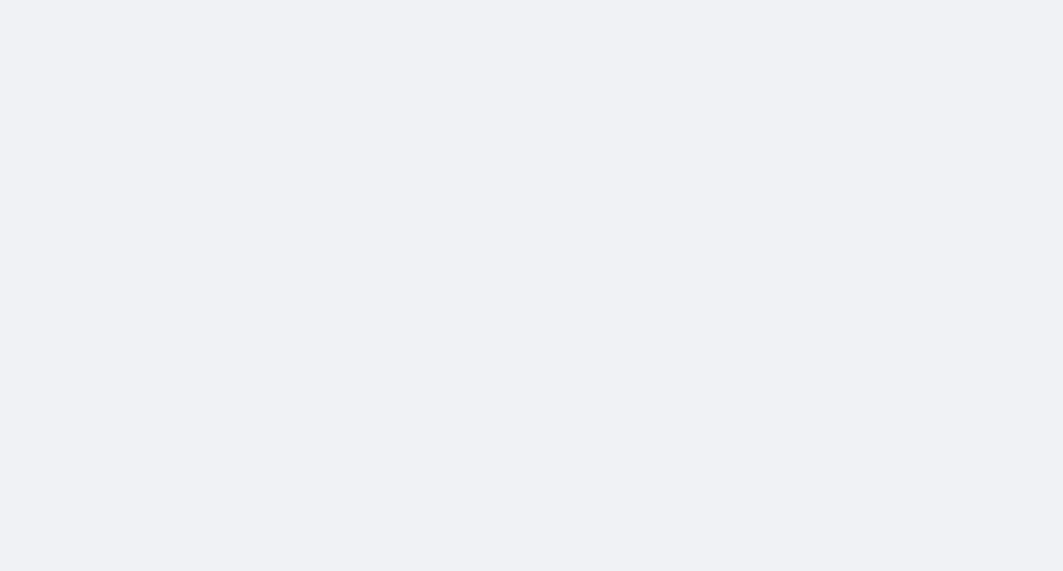
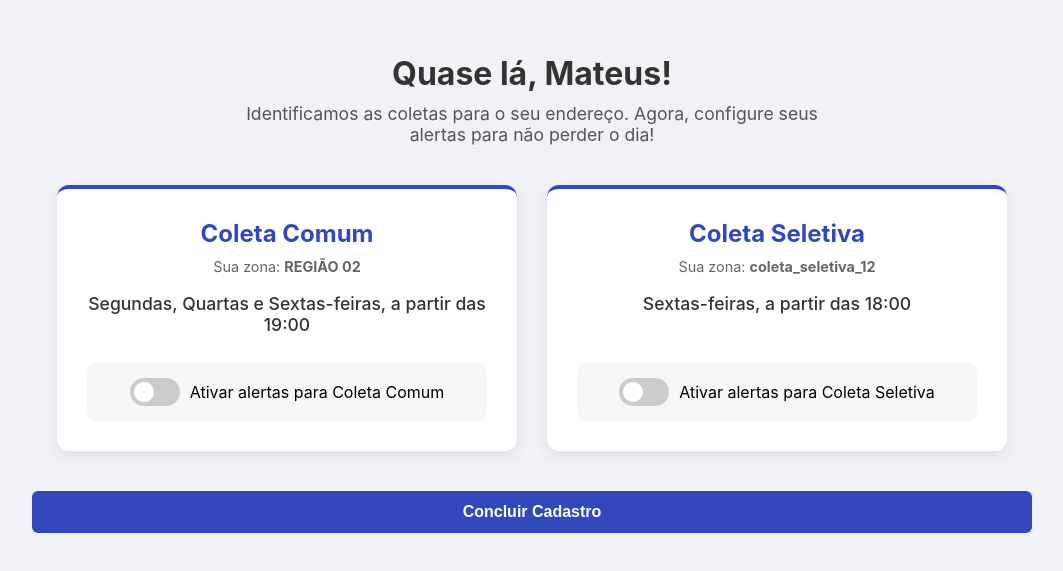
Before and after one commit to mateusgui/HoraDoLixo, a Nuxt app: page /configurar-alertas in a window 1280 px wide. Before the commit this address had no page. Shown: the part 117-688 px from the top of the page, without its empty margins (108-1171 px from the left). Built offline with nearby package versions, Linux system fonts and the light colour scheme.

Commit message:
Create configurar-alertas.vue
Criada a estrutura básica da configurar-alertas.vue que vai ser carregada após a tela inicial de cadastro

```diff
--- a/assets/css/main.css
+++ b/assets/css/main.css
@@ -240,3 +240,146 @@ legend {
     max-width: 480px;
   }
 }
+
+/* ==========================================================================
+   6. ESTILOS DA PÁGINA DE CONFIGURAÇÃO DE ALERTAS
+   ========================================================================== */
+
+.setup-container {
+  width: 100%;
+  max-width: 1000px;
+  text-align: center;
+}
+
+.welcome-header {
+  margin-bottom: 40px;
+}
+
+.welcome-header h1 {
+  font-size: 2rem;
+  color: #333;
+  margin-bottom: 10px;
+}
+
+.welcome-header p {
+  font-size: 1.1rem;
+  color: #555;
+  max-width: 600px;
+  margin: 0 auto;
+}
+
+.schedule-cards-container {
+  display: flex;
+  justify-content: center;
+  gap: 30px; /* Espaço entre os cards */
+  flex-wrap: wrap;
+}
+
+.schedule-card {
+  background-color: #fff;
+  border-radius: 12px;
+  box-shadow: 0 5px 15px rgba(0, 0, 0, 0.08);
+  padding: 30px;
+  flex: 1;
+  min-width: 300px;
+  max-width: 400px;
+  border-top: 4px solid #3149BC; /* Destaque azul */
+}
+
+.schedule-card.unavailable {
+  border-top-color: #ccc;
+  opacity: 0.7;
+}
+
+.card-title {
+  margin-top: 0;
+  font-size: 1.5rem;
+  color: #3149BC;
+}
+
+.card-zone {
+  font-size: 0.9rem;
+  color: #666;
+  margin-top: -10px;
+}
+
+.card-schedule {
+  font-size: 1.1rem;
+  font-weight: 500;
+  color: #333;
+  min-height: 50px;
+}
+
+.alert-config {
+  display: flex;
+  align-items: center;
+  justify-content: center;
+  gap: 10px;
+  margin-top: 20px;
+  padding: 15px;
+  background-color: #f7f7f7;
+  border-radius: 8px;
+}
+
+.time-config {
+  margin-top: 15px;
+}
+.time-config label {
+  margin-right: 10px;
+  font-weight: 500;
+}
+.time-config input[type="time"] {
+  padding: 5px;
+  border: 1px solid #ccc;
+  border-radius: 6px;
+  font-size: 1rem;
+}
+
+.finish-setup {
+  margin-top: 40px;
+}
+
+/* Estilo do Toggle Switch */
+.switch {
+  position: relative;
+  display: inline-block;
+  width: 50px;
+  height: 28px;
+}
+.switch input {
+  opacity: 0;
+  width: 0;
+  height: 0;
+}
+.slider {
+  position: absolute;
+  cursor: pointer;
+  top: 0;
+  left: 0;
+  right: 0;
+  bottom: 0;
+  background-color: #ccc;
+  transition: .4s;
+}
+.slider:before {
+  position: absolute;
+  content: "";
+  height: 20px;
+  width: 20px;
+  left: 4px;
+  bottom: 4px;
+  background-color: white;
+  transition: .4s;
+}
+input:checked + .slider {
+  background-color: #3149BC;
+}
+input:checked + .slider:before {
+  transform: translateX(22px);
+}
+.slider.round {
+  border-radius: 28px;
+}
+.slider.round:before {
+  border-radius: 50%;
+}
--- /dev/null
+++ b/pages/configurar-alertas.vue
@@ -0,0 +1,109 @@
+<template>
+  <div class="page-container">
+    <div class="setup-container">
+      <div class="welcome-header">
+        <h1>Quase lá, Mateus!</h1>
+        <p>Identificamos as coletas para o seu endereço. Agora, configure seus alertas para não perder o dia!</p>
+      </div>
+
+      <div class="schedule-cards-container">
+
+        <div class="schedule-card" v-if="coletaComum.zona">
+          <h2 class="card-title">Coleta Comum</h2>
+          <p class="card-zone">Sua zona: <strong>{{ coletaComum.zona }}</strong></p>
+          <p class="card-schedule">{{ coletaComum.dias }}, a partir das {{ coletaComum.horario }}</p>
+
+          <div class="alert-config">
+            <label class="switch">
+              <input type="checkbox" v-model="alertaComum.ativo">
+              <span class="slider round"></span>
+            </label>
+            <label>Ativar alertas para Coleta Comum</label>
+          </div>
+
+          <div v-if="alertaComum.ativo" class="time-config">
+            <label for="hora-comum">Horário do Alerta:</label>
+            <input type="time" id="hora-comum" v-model="alertaComum.horario">
+          </div>
+        </div>
+
+        <div class="schedule-card" v-if="coletaSeletiva.zona">
+          <h2 class="card-title">Coleta Seletiva</h2>
+          <p class="card-zone">Sua zona: <strong>{{ coletaSeletiva.zona }}</strong></p>
+          <p class="card-schedule">{{ coletaSeletiva.dias }}, a partir das {{ coletaSeletiva.horario }}</p>
+
+           <div class="alert-config">
+            <label class="switch">
+              <input type="checkbox" v-model="alertaSeletiva.ativo">
+              <span class="slider round"></span>
+            </label>
+            <label>Ativar alertas para Coleta Seletiva</label>
+          </div>
+
+          <div v-if="alertaSeletiva.ativo" class="time-config">
+            <label for="hora-seletiva">Horário do Alerta:</label>
+            <input type="time" id="hora-seletiva" v-model="alertaSeletiva.horario">
+          </div>
+        </div>
+
+        <div class="schedule-card unavailable" v-if="!coletaSeletiva.zona">
+            <h2 class="card-title">Coleta Seletiva</h2>
+            <p class="card-schedule">Seu endereço ainda não é atendido pela coleta seletiva.</p>
+        </div>
+
+      </div>
+
+      <div class="finish-setup">
+        <button @click="finalizarCadastro" class="btn-primary">Concluir Cadastro</button>
+      </div>
+
+    </div>
+  </div>
+</template>
+
+<script setup>
+import { reactive } from 'vue';
+
+// --- SIMULAÇÃO DE DADOS ---
+// No projeto real, esses dados viriam da página anterior ou de uma chamada de API
+// após o usuário digitar o endereço.
+const coletaComum = reactive({
+  zona: 'REGIÃO 02',
+  dias: 'Segundas, Quartas e Sextas-feiras',
+  horario: '19:00'
+});
+
+const coletaSeletiva = reactive({
+  zona: 'coleta_seletiva_12',
+  dias: 'Sextas-feiras',
+  horario: '18:00' // Período noturno
+});
+
+// -- ou, para simular um usuário que NÃO é atendido pela seletiva --
+// const coletaSeletiva = reactive({ zona: null, dias: null, horario: null });
+
+
+// Variáveis reativas para as configurações de alerta
+const alertaComum = reactive({
+  ativo: false,
+  horario: '17:00'
+});
+
+const alertaSeletiva = reactive({
+  ativo: false,
+  horario: '17:00'
+});
+
+
+// Função para o botão final
+const finalizarCadastro = () => {
+  console.log('Cadastro finalizado com as seguintes preferências de alerta:');
+  console.log('Alerta Comum:', alertaComum);
+  console.log('Alerta Seletiva:', alertaSeletiva);
+  alert('Cadastro e configuração de alertas concluídos! (Verifique o console)');
+  // Aqui você faria a chamada final para a API do back-end para salvar tudo
+  // e depois redirecionaria para o painel principal.
+  // navigateTo('/painel');
+};
+
+</script>
```
